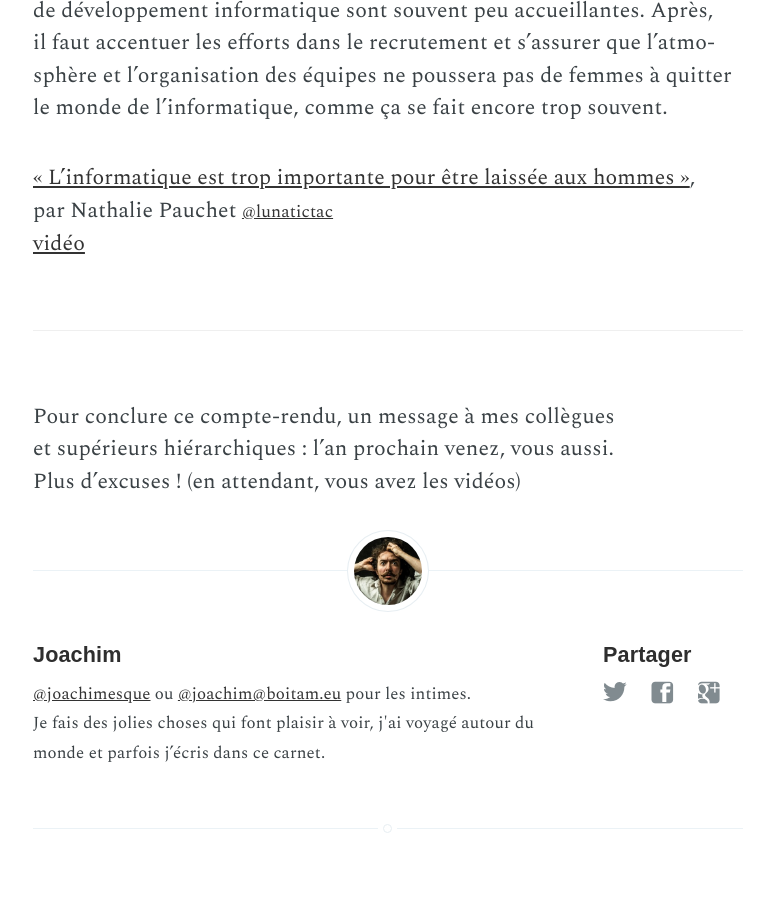
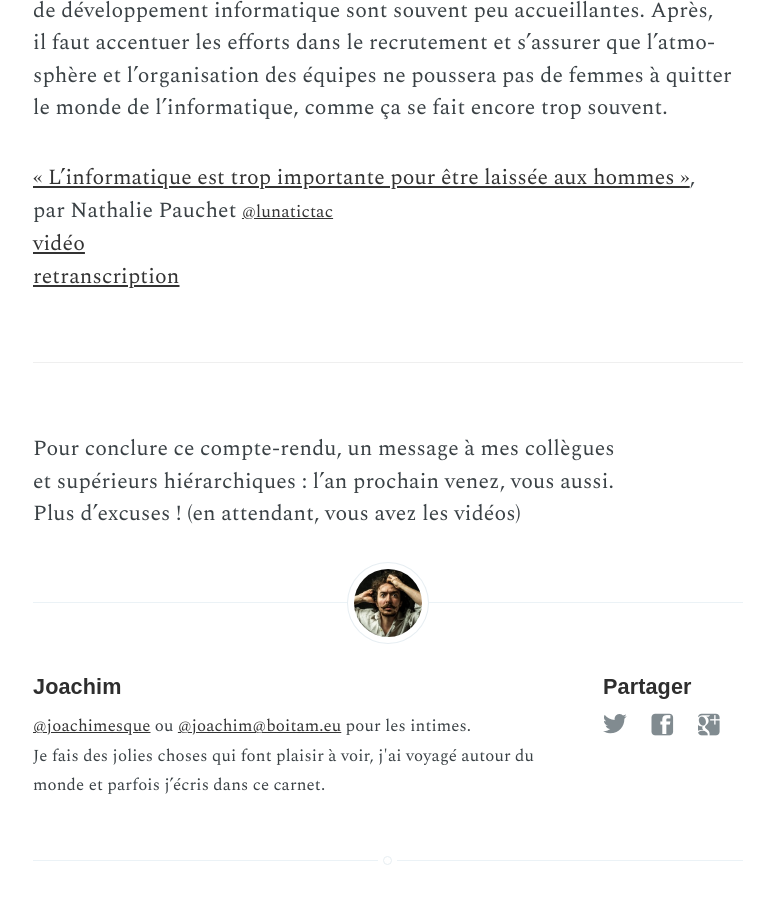
Before and after one commit to joachimesque/joachimesque.github.io, a Jekyll site: the page built from _posts/2017-10-10-parisweb-2017.markdown, in a window 1280 px wide and 900 px high, scrolled down 15011 px. Shown: the whole window, without its empty margins (252-1026 px from the left). Built offline with Jekyll 4.4.1, drawn with Linux system fonts in a browser that asks for light colours; some web fonts are replaced.

Commit message:
lien retranscription

```diff
--- a/_posts/2017-10-10-parisweb-2017.markdown
+++ b/_posts/2017-10-10-parisweb-2017.markdown
@@ -189,6 +189,7 @@
 
 [« L’informatique est trop importante pour être laissée aux&nbsp;hommes »](https://www.paris-web.fr/2017/conferences/linformatique-est-trop-importante-pour-etre-laissee-aux-hommes.php), par&nbsp;Nathalie Pauchet <small>[@lunatictac](https://twitter.com/lunatictac)</small>
 [vidéo](https://www.youtube.com/watch?v=QZxWHZE02ag&t=8425s)
+[retranscription](http://lunatopia.fr/blog/informatique-trop-importante-laissee-hommes)
 
 ***
 
```
